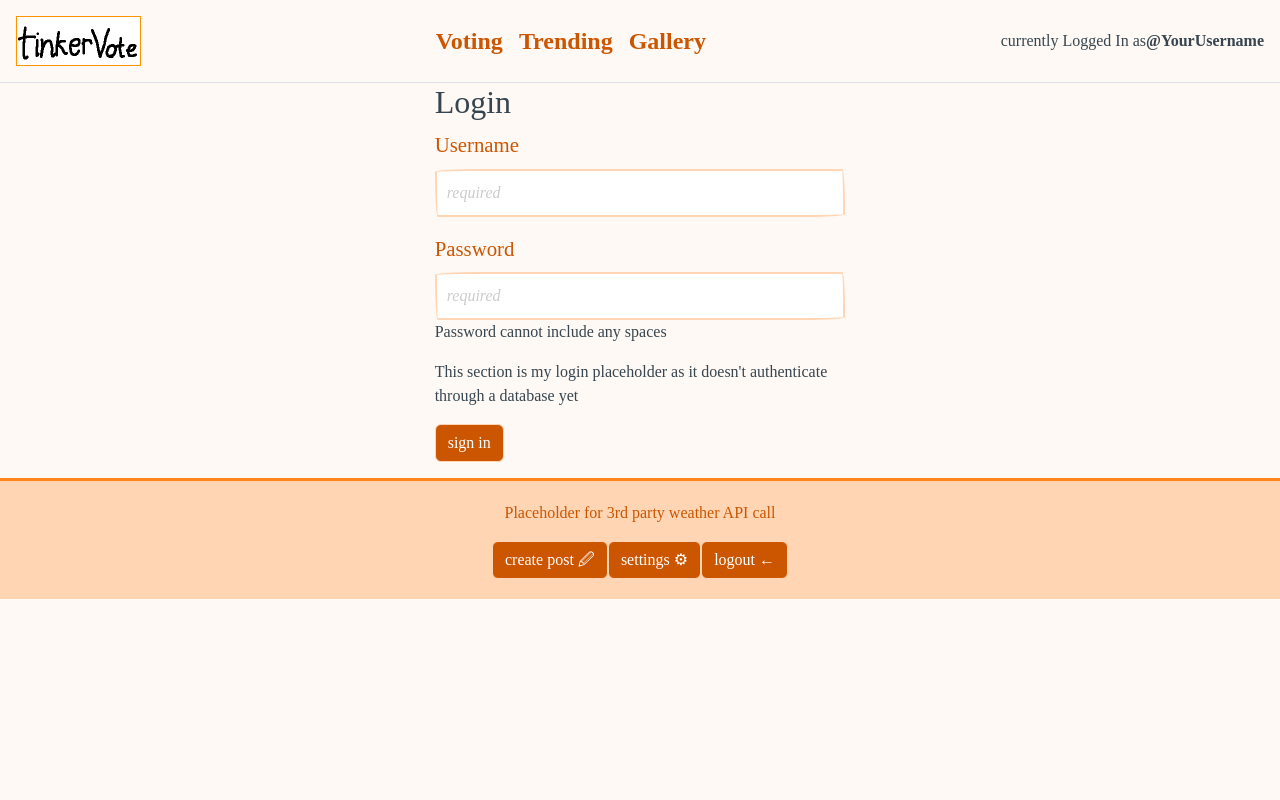
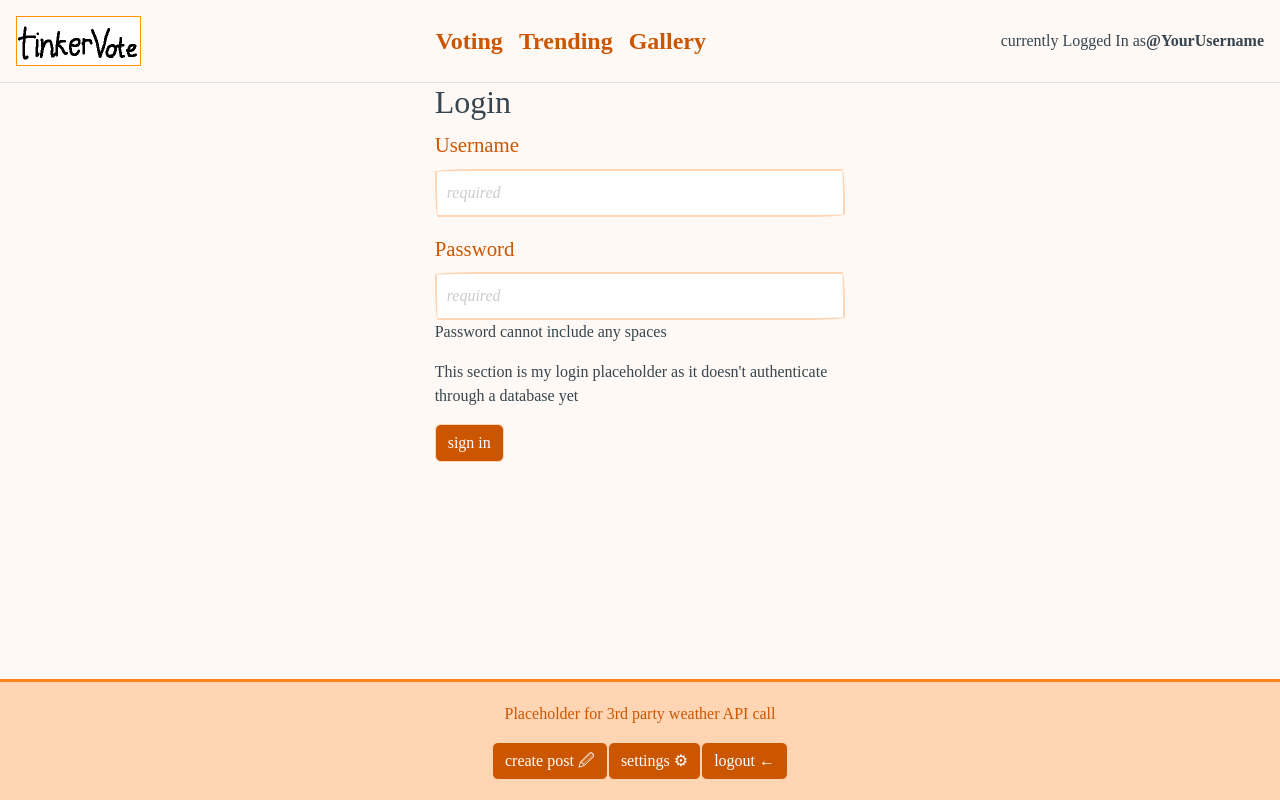
Before and after one commit to jonasbarzee/build-showcase, a React (Vite) app: page / in a window 1280 px wide. Built offline with nearby package versions, Linux system fonts and the light colour scheme; a web font is replaced by a local one.

Commit message:
add styling for an app container to push footer to bottom of page

```diff
--- a/src/app.css
+++ b/src/app.css
@@ -12,6 +12,12 @@
     --dark-orange: #CC5500;
     --bg-cream: #FFF9F5;
     --text-grey: #36454F;
+}
+
+.app-container {
+    display: flex;
+    flex-direction: column;
+    min-height: 100vh;
 }
 
 .form-label {
@@ -90,7 +96,8 @@ body {
 footer {
     background-color: var(--light-orange);
     color: var(--dark-orange);
-    text-align: center;;
+    text-align: center;
+    margin-top: auto;
     padding: 20px 0;
     border-top: 3px solid var(--primary-orange);
 }
--- a/src/app.jsx
+++ b/src/app.jsx
@@ -13,6 +13,7 @@ export default function App() {
     return (
 
         <BrowserRouter>
+            <div className='app-container'>
                 <Header></Header>
 
                 <Routes>
@@ -24,6 +25,8 @@ export default function App() {
                 </Routes>
 
                 <Footer></Footer>
+
+            </div>
         </BrowserRouter>
     );
 }
```
Lines whose indentation alone changed are shown as unchanged.
